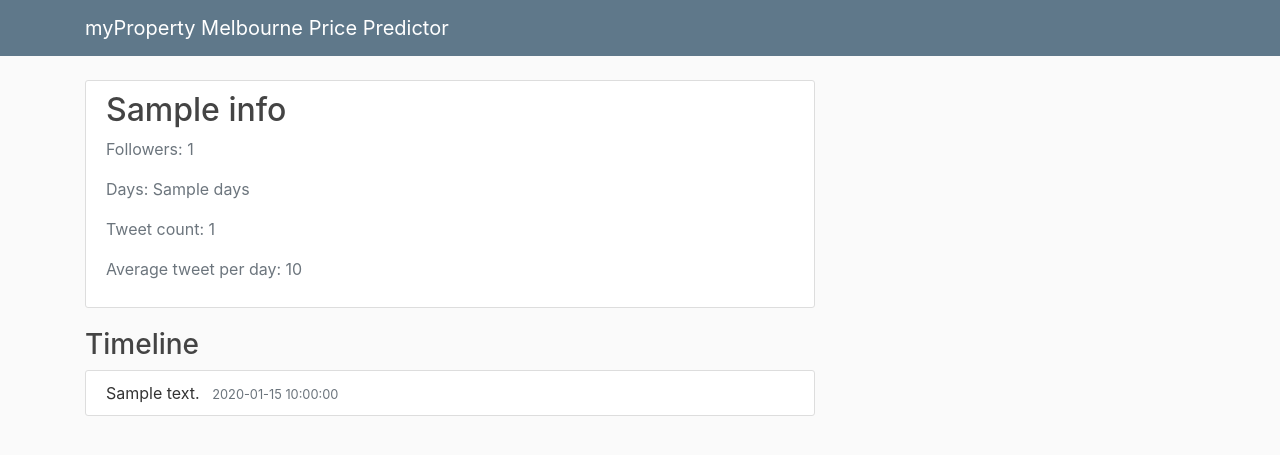
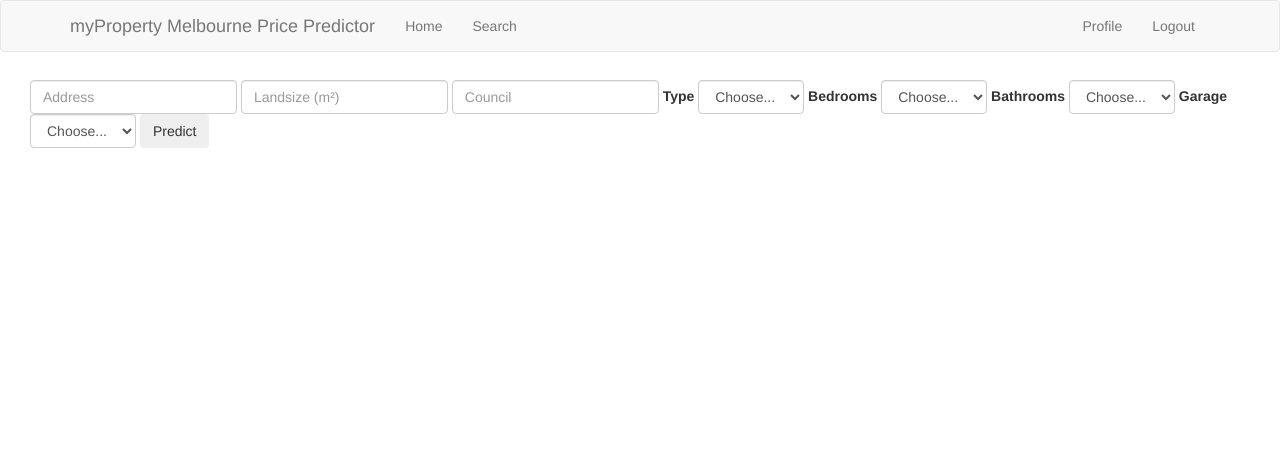
Before and after one commit to fluxtheory/COMP9321_Ass3_PropertyPricePrediction, a Flask app: template 6.Web/templates/show.html in a window 1280 px wide. Shown: the top 455 px of the page. Run offline with Flask 2, Linux system fonts and the light colour scheme; the template is opened without the code that fills it: values that come from a table or form of the project are taken from there, most other values are stand-ins (such as "Sample title", 1, 10 or a date in 2020); some libraries are stand-ins or nearby versions.

Commit message:
improved login, search page visible

```diff
--- a/6.Web/myProperty.py
+++ b/6.Web/myProperty.py
@@ -1,6 +1,7 @@
 #!/usr/bin/python3
 
-from flask import Flask, render_template, redirect, url_for, flash
+from flask import Flask, render_template, redirect, url_for, flash, request
+from flask_bootstrap import Bootstrap
 from wtforms import *
 from flask_wtf import FlaskForm
 from wtforms.validators import DataRequired, Length
@@ -9,8 +10,8 @@ import json
 import unicodedata
 
 app = Flask(__name__)
-
 app.config['SECRET_KEY'] = '3141592653589793238462643383279502884197169399'    # for CSRF
+bootstrap = Bootstrap(app)
 
 class LoginForm(FlaskForm):
     username = StringField('Username', validators=[DataRequired(), Length(min=2, max =50)])
@@ -18,36 +19,50 @@ class LoginForm(FlaskForm):
     remember_me = BooleanField('Remember me')
     submit = SubmitField('Sign In')
 
+melb_councils = []
 
 class SearchForm(FlaskForm):
     address = StringField()
-    #council = StringField()
+    council = SelectField('Council', choices = [])
     #region = StringField()
     landsize = IntegerField()
     property_type = SelectField('Type', validators=[DataRequired()], choices = ['House', 'Flat', 'Apartment'])
     num_bedroom = SelectField('Bedrooms', validators=[DataRequired()], choices = ['1','2','3','4'])
     num_bathroom = SelectField('Bathrooms', validators=[DataRequired()], choices = ['1','2','3'])
+    num_garage = SelectField('Garage Spaces', validators=[DataRequired()], choices = ['0','1','2'])
     # last_sale_date = DateField()      # OPTIONAL FIELDS?
     # last_sale_price = FloatField()    #OPTIONAL FIELDS?
+    submit = SubmitField('Predict')
+
 
 @app.route('/', methods=['GET', 'POST'])
-def home():
+def login():
     form = LoginForm()
     if form.validate_on_submit():
-        flash('Login requested for user {}, remember_me={}'.format(
+
+        if request.form['username'] == 'admin' and \
+           request.form['password'] == 'password':
+            flash('Login requested for user {}, remember_me={}'.format(
             form.username.data, form.remember_me.data))
-        return redirect(url_for('welcome', name=form.username.data))
+            return redirect(url_for('searchpage', name=form.username.data))
+        else :
+            flash('Incorrect username or password')
+
     return render_template('login.html', form=form)
 
-@app.route('/login')
-def welcome():
-    return redirect(url_for('search'))     # code breaks here
 
-# search property
+@app.route('/login/<name>')
+def searchpage(name):
+    form = SearchForm()
+    if form.validate_on_submit():
+        flash("testing")
+        return redirect(url_for('resultpage',))
+    return render_template('show.html', form=form)
+
+# search property / return results
 @app.route('/property')
-def search(name):
-    form = SearchForm()
-    return render_template('show.html', info=info)
+def results():
+    return
 
 if __name__ == '__main__':
     app.run(debug=True, host='0.0.0.0', port=80)
--- a/6.Web/templates/layout.html
+++ b/6.Web/templates/layout.html
@@ -9,7 +9,7 @@
     <link rel="stylesheet" href="https://maxcdn.bootstrapcdn.com/bootstrap/4.0.0/css/bootstrap.min.css" integrity="sha384-Gn5384xqQ1aoWXA+058RXPxPg6fy4IWvTNh0E263XmFcJlSAwiGgFAW/dAiS6JXm" crossorigin="anonymous">
 
     <link rel="stylesheet" type="text/css" href="{{ url_for('static', filename='main.css') }}">
-    <title>Flask Web App</title>
+    <title>myProperty Melbourne Price Predictor</title>
 
 </head>
 <body>
--- a/6.Web/templates/show.html
+++ b/6.Web/templates/show.html
@@ -1,24 +1,82 @@
-{% extends "layout.html" %}
+{% extends 'bootstrap/base.html' %}
+
+{% block title %}
+    {% if title %}{{ title }} - {% else %}Welcome to myProperty{% endif %}
+{% endblock %}
+
+{% block navbar %}
+    <nav class="navbar navbar-default">
+        <div class="container">
+            <div class="navbar-header">
+                <a class="navbar-brand" href="{{ url_for('login') }}">myProperty Melbourne Price Predictor</a>
+            </div>
+            <div class="collapse navbar-collapse" id="bs-example-navbar-collapse-1">
+                <ul class="nav navbar-nav">
+                    <li><a href="{{ url_for('login') }}">Home</a></li>
+                    <li><a href="{{ url_for('login') }}">Search</a></li>
+                </ul>
+                <ul class="nav navbar-nav navbar-right">
+                    <li><a href="{{ url_for('login') }}">Profile</a></li>
+                    <li><a href="{{ url_for('login') }}">Logout</a></li>
+                </ul>
+            </div>
+        </div>
+    </nav>
+
+  <form class="navbar-form navbar-header" action="/action_page.php">
+    <div class="form-row">
+      <div class="col-md-12 mb-auto">
+        <input type="text" class="form-control" placeholder="Address">
+        <input type="text" class="form-control" id="landsize" placeholder="Landsize (m²)">
+        <input type="text" class="form-control" id="council" placeholder="Council">
+
+        <label for="type">Type</label>
+        <select id="type" class="form-control">
+            <option selected>Choose...</option>
+            <option>House</option>
+            <option>Units</option>
+            <option>Flats</option>
+            <option>Other</option>
+        </select>
+
+        <label for="bedrooms">Bedrooms</label>
+        <select id="bedrooms" class="form-control">
+            <option selected>Choose...</option>
+            <option>0</option>
+            <option>1</option>
+            <option>2</option>
+            <option>3</option>
+        </select>
+
+        <label for="bathrooms">Bathrooms</label>
+        <select id="bathrooms" class="form-control">
+            <option selected>Choose...</option>
+            <option>0</option>
+            <option>1</option>
+            <option>2</option>
+            <option>3</option>
+        </select>
+
+        <label for="garage">Garage</label>
+        <select id="garage" class="form-control">
+            <option selected>Choose...</option>
+            <option>0</option>
+            <option>1</option>
+            <option>2</option>
+            <option>3</option>
+        </select>
+
+        {{ form.submit(class="btn btn-outline-info") }}
+
+      </div>
+    </div>
+  </form>
+
+
+{% endblock %}
+
 {% block content %}
-  <div class="media content-section">
-    <div class="media-body">
-      <h2 class="account-heading">{{ info['screen_name'] }}</h2>
-      <p class="text-secondary">Followers: {{ info['followers_count'] }}</p>
-      <p class="text-secondary">Days: {{ info['days'] }}</p>
-      <p class="text-secondary">Tweet count: {{ info['tweets_count'] }}</p>
-      <p class="text-secondary">Average tweet per day: {{ info['average_tweet_per_day'] }}</p>
+    <div class="container">
+
     </div>
-  </div>
-
-  <h3>Timeline</h3>
-  {% for tweet in info['timeline'] %}
-    <article class="media content-section">
-      <div class="media-body">
-          <div class="article-metadata">
-            <a class="mr-2">{{ tweet['text'] }}</a>
-            <small class="text-muted">{{ tweet['created_at'] }}</small>
-          </div>
-        </div>
-      </article>
-  {% endfor %}
-{% endblock content %}
+{% endblock %}
```
Also changed, not shown: 6.Web/templates/login.html (+11 -0 lines).
